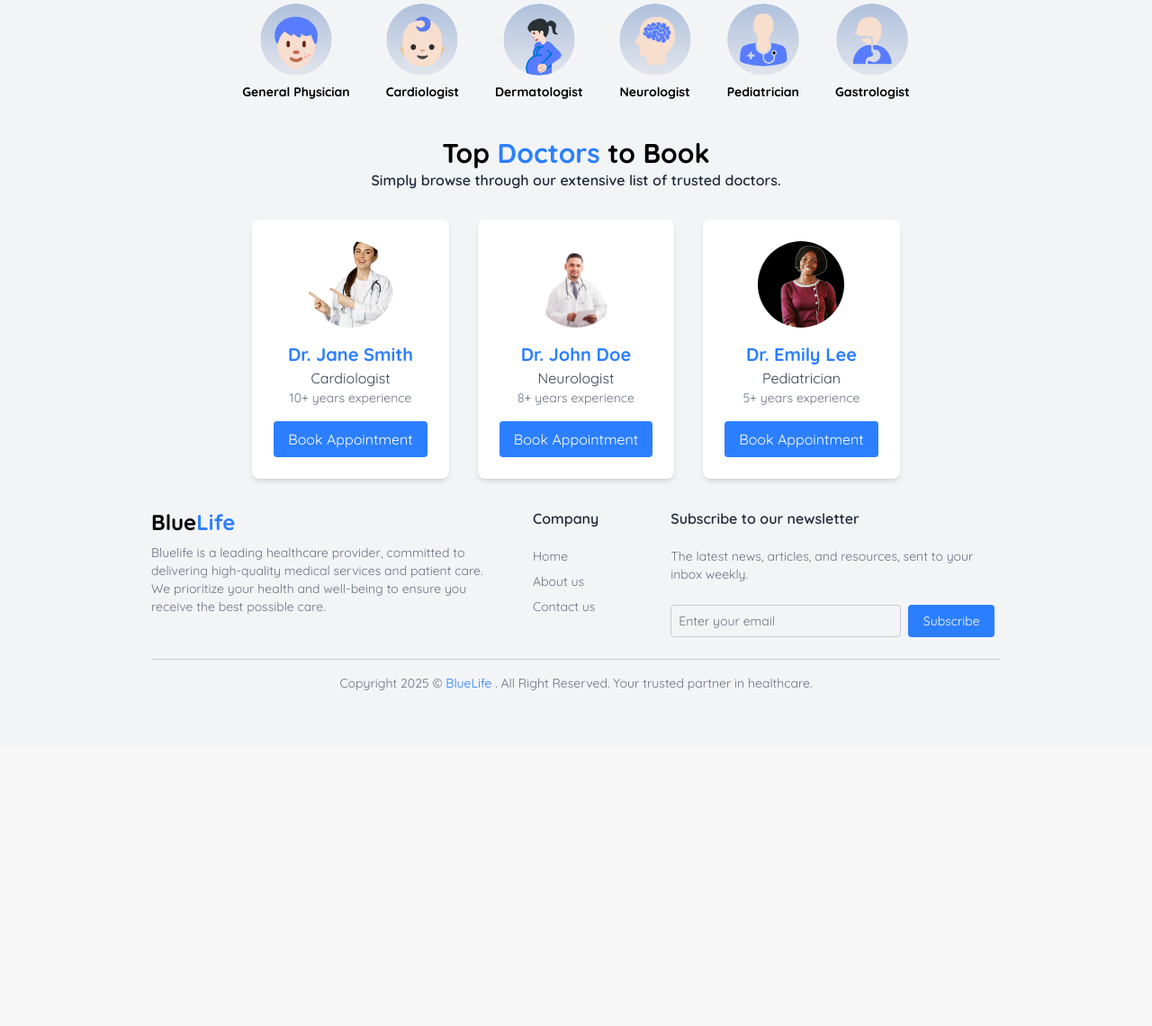
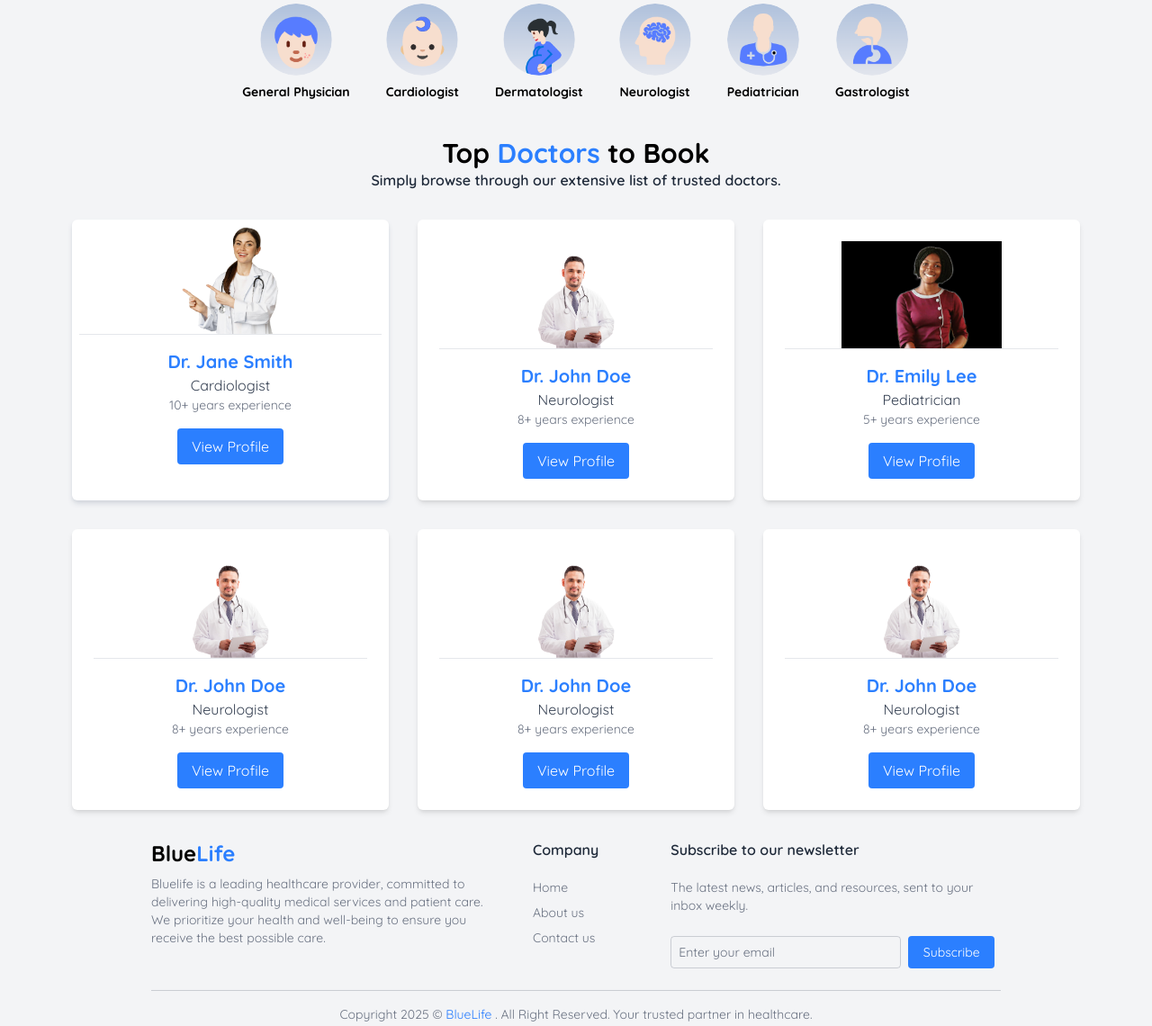
Before and after one commit to Grealishgit/BlueLife-Hospital, a PHP site: page / in a window 1280 px wide. Shown: the part 700-1840 px from the top of the page at 90% size. Before the commit the page ends 1467 px from the top, so only its background shows below. Run offline with PHP 8.4, Linux system fonts and the light colour scheme.

Commit message:
Refactor doctor cards for improved layout and functionality; update button text to "View Profile"

```diff
--- a/app/Views/doctors.php
+++ b/app/Views/doctors.php
@@ -1,44 +1,82 @@
-<div class='flex flex-col mt-10 items-center'>
+<div class='flex flex-col w-full mt-10 items-center'>
     <p class="text-3xl font-bold">Top <span class="text-blue-500">Doctors</span> to Book</p>
     <p class="text-center font-semibold text-gray-800">
         Simply browse through our extensive list of trusted doctors.
     </p>
 
-    <div class="grid grid-cols-1 md:grid-cols-2 lg:grid-cols-3 gap-8 mt-8 w-full max-w-68xl px-4">
+
+    <div class="grid grid-cols-1 md:grid-cols-2 lg:grid-cols-3 gap-8 mt-8 w-full max-w-6xl flex px-4">
         <!-- Doctor Card 1 -->
-        <div class="bg-white rounded-lg shadow-md p-6 flex flex-col items-center cursor-pointer hover:shadow-lg transition-shadow"
-            onclick="openDoctorProfile(1)">
+        <div class="bg-white rounded-md shadow-md  shadow-gray-300 p-2 hover:border border-blue-500
+         flex flex-col items-center cursor-pointer hover:shadow-lg transition-shadow" onclick="openDoctorProfile(1)">
             <img src="/storage/uploads/doctor1.png" alt="Dr. Jane Smith"
-                class="w-24 h-24 rounded-full mb-4 object-cover" />
+                class="w-full h-30 object-contain border-b border-gray-200 mb-4" />
+
             <h3 class="text-xl font-bold text-blue-500">Dr. Jane Smith</h3>
             <p class="text-gray-700">Cardiologist</p>
             <p class="text-sm text-gray-500 mb-2">10+ years experience</p>
             <button class="mt-2 bg-blue-500 text-white px-4 py-2 rounded hover:bg-blue-600"
-                onclick="event.stopPropagation(); bookAppointment(1)">Book Appointment</button>
+                onclick="event.stopPropagation(); bookAppointment(1)">View Profile</button>
         </div>
         <!-- Doctor Card 2 -->
-        <div class="bg-white rounded-lg shadow-md p-6 flex flex-col items-center cursor-pointer hover:shadow-lg transition-shadow"
-            onclick="openDoctorProfile(2)">
+        <div class="bg-white rounded-md shadow-md p-6 flex flex-col hover:border border-blue-500
+         items-center cursor-pointer hover:shadow-lg transition-shadow" onclick="openDoctorProfile(2)">
             <img src="/storage/uploads/doctor2.png" alt="Dr. John Doe"
-                class="w-24 h-24 rounded-full mb-4 object-cover" />
+                class="w-full h-30 object-contain border-b border-gray-200 mb-4" />
             <h3 class="text-xl font-bold text-blue-500">Dr. John Doe</h3>
             <p class="text-gray-700">Neurologist</p>
             <p class="text-sm text-gray-500 mb-2">8+ years experience</p>
             <button class="mt-2 bg-blue-500 text-white px-4 py-2 rounded hover:bg-blue-600"
-                onclick="event.stopPropagation(); bookAppointment(2)">Book Appointment</button>
+                onclick="event.stopPropagation(); bookAppointment(2)">View Profile</button>
         </div>
         <!-- Doctor Card 3 -->
-        <div class="bg-white rounded-lg shadow-md p-6 flex flex-col items-center cursor-pointer hover:shadow-lg transition-shadow"
-            onclick="openDoctorProfile(3)">
+        <div class="bg-white rounded-md shadow-md p-6 flex flex-col hover:border border-blue-500
+         items-center cursor-pointer hover:shadow-lg transition-shadow" onclick="openDoctorProfile(3)">
             <img src="/storage/uploads/doctor3.png" alt="Dr. Emily Lee"
-                class="w-24 h-24 rounded-full mb-4 object-cover" />
+                class="w-full h-30 object-contain border-b border-gray-200 mb-4" />
             <h3 class="text-xl font-bold text-blue-500">Dr. Emily Lee</h3>
             <p class="text-gray-700">Pediatrician</p>
             <p class="text-sm text-gray-500 mb-2">5+ years experience</p>
             <button class="mt-2 bg-blue-500 text-white px-4 py-2 rounded hover:bg-blue-600"
-                onclick="event.stopPropagation(); bookAppointment(3)">Book Appointment</button>
+                onclick="event.stopPropagation(); bookAppointment(3)">View Profile</button>
         </div>
+
+        <div class="bg-white rounded-md shadow-md p-6 flex flex-col hover:border
+        border-blue-500 items-center cursor-pointer hover:shadow-lg transition-shadow" onclick="openDoctorProfile(2)">
+            <img src="/storage/uploads/doctor2.png" alt="Dr. John Doe"
+                class="w-full h-30 object-contain border-b border-gray-200 mb-4" />
+            <h3 class="text-xl font-bold text-blue-500">Dr. John Doe</h3>
+            <p class="text-gray-700">Neurologist</p>
+            <p class="text-sm text-gray-500 mb-2">8+ years experience</p>
+            <button class="mt-2 bg-blue-500 text-white px-4 py-2 rounded hover:bg-blue-600"
+                onclick="event.stopPropagation(); bookAppointment(2)">View Profile</button>
+        </div>
+
+        <div class="bg-white rounded-md shadow-md p-6 flex flex-col hover:border
+         border-blue-500 items-center cursor-pointer hover:shadow-lg transition-shadow" onclick="openDoctorProfile(2)">
+            <img src="/storage/uploads/doctor2.png" alt="Dr. John Doe"
+                class="w-full h-30 object-contain border-b border-gray-200 mb-4" />
+            <h3 class="text-xl font-bold text-blue-500">Dr. John Doe</h3>
+            <p class="text-gray-700">Neurologist</p>
+            <p class="text-sm text-gray-500 mb-2">8+ years experience</p>
+            <button class="mt-2 bg-blue-500 text-white px-4 py-2 rounded hover:bg-blue-600"
+                onclick="event.stopPropagation(); bookAppointment(2)">View Profile</button>
+        </div>
+
+        <div class="bg-white rounded-md shadow-md p-6 flex flex-col hover:border border-blue-500
+         items-center cursor-pointer hover:shadow-lg transition-shadow" onclick="openDoctorProfile(2)">
+            <img src="/storage/uploads/doctor2.png" alt="Dr. John Doe"
+                class="w-full h-30 object-contain border-b border-gray-200 mb-4" />
+            <h3 class="text-xl font-bold text-blue-500">Dr. John Doe</h3>
+            <p class="text-gray-700">Neurologist</p>
+            <p class="text-sm text-gray-500 mb-2">8+ years experience</p>
+            <button class="mt-2 bg-blue-500 text-white px-4 py-2 rounded hover:bg-blue-600"
+                onclick="event.stopPropagation(); bookAppointment(2)">View Profile</button>
+        </div>
+
     </div>
+
+
 </div>
 
 <script>
```
